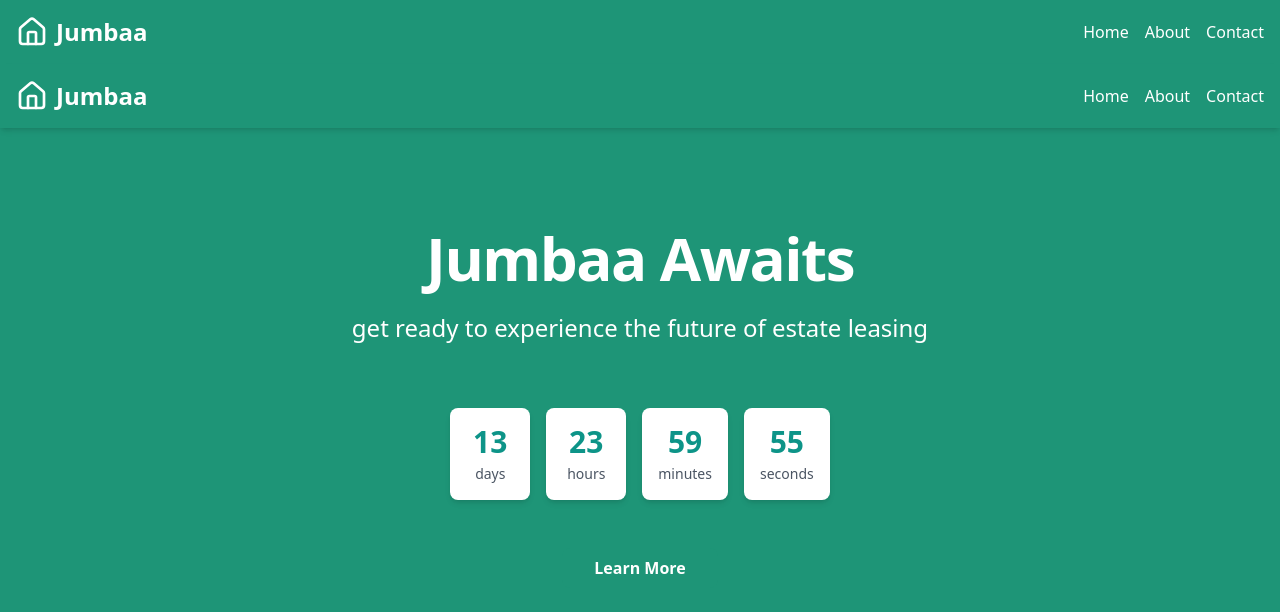
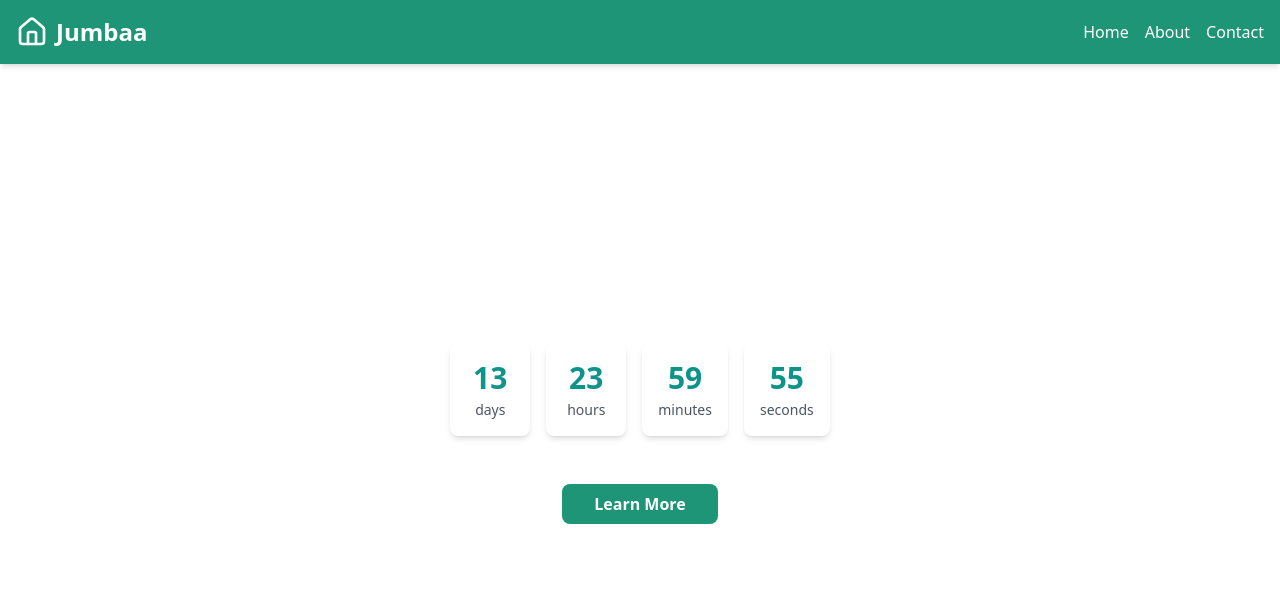
Before and after one commit to toss-org/jumbaa-website, a Next.js app: page / in a window 1280 px wide. Shown: the top 612 px of the page. Built offline with nearby package versions, Linux system fonts and the light colour scheme.

Commit message:
removing header to the homepage
adding homepage related components and transfering the header to the
layout file for sharing it through all pages

```diff
--- a/app/page.tsx
+++ b/app/page.tsx
@@ -1,11 +1,13 @@
-import Header from "@/components/header";
+import Details from "@/components/details-section";
+import Features from "@/components/features-section";
 import Hero from "@/components/hero";
 
 export default function Home() {
   return (
-    <div className="min-h-screen bg-[#1E9577] text-white">
-      <Header />
+    <div className="min-h-screen text-white px-6">
       <Hero />
+      <Details />
+      <Features />
     </div>
   );
 }
```
